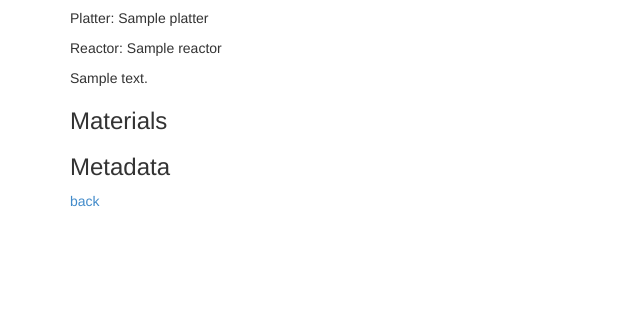
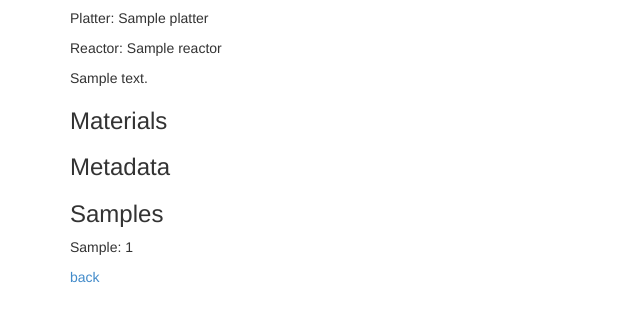
Before and after one commit to emergence-lab/emergence-lab, a Django app: template templates/growths/growth_detail.html in a window 1280 px wide. Shown: the part 300-622 px from the top of the page, without its empty margins (0-640 px from the left). Run offline with Django 3.2, Linux system fonts and the light colour scheme; the template is opened without the code that fills it: most values are stand-ins (such as "Sample title", 1, 10 or a date in 2020); some libraries are stand-ins or nearby versions.

Commit message:
Continuing work on sample links in growth detail.

```diff
--- a/growths/views.py
+++ b/growths/views.py
@@ -35,6 +35,11 @@ class growth_detail(DetailView):
 class sample_detail(DetailView):
     model = growths.models.sample
     template_name = 'growths/sample_detail.html'
+    context_object_name = 'growthobject'
+
+    def get_context_data(self, **kwargs):
+        context = super(sample_detail, self).get_context_data(**kwargs)
+        context["samples"] = sample.objects.get(substrate_serial=(sample.objects.get(growth=growthobject)).substrate_serial)
 # class new_growth(View):
 #     def post(self, request, *args, **kwargs):
 #         gform = growth_form(request.POST)
--- a/templates/growths/growth_detail.html
+++ b/templates/growths/growth_detail.html
@@ -38,6 +38,12 @@
         {% if growth.has_u %}<li>Has undoped layer</li>{% endif %}
     </ul>
 
+    <h3>Samples</h3>
+
+        {% for sample in samples %}
+        <p> Sample: {{sample.id}}</p>
+        {% endfor %}
+
 
     <a href="{% url 'afm_filter' %}">back</a>
 </div>
```
